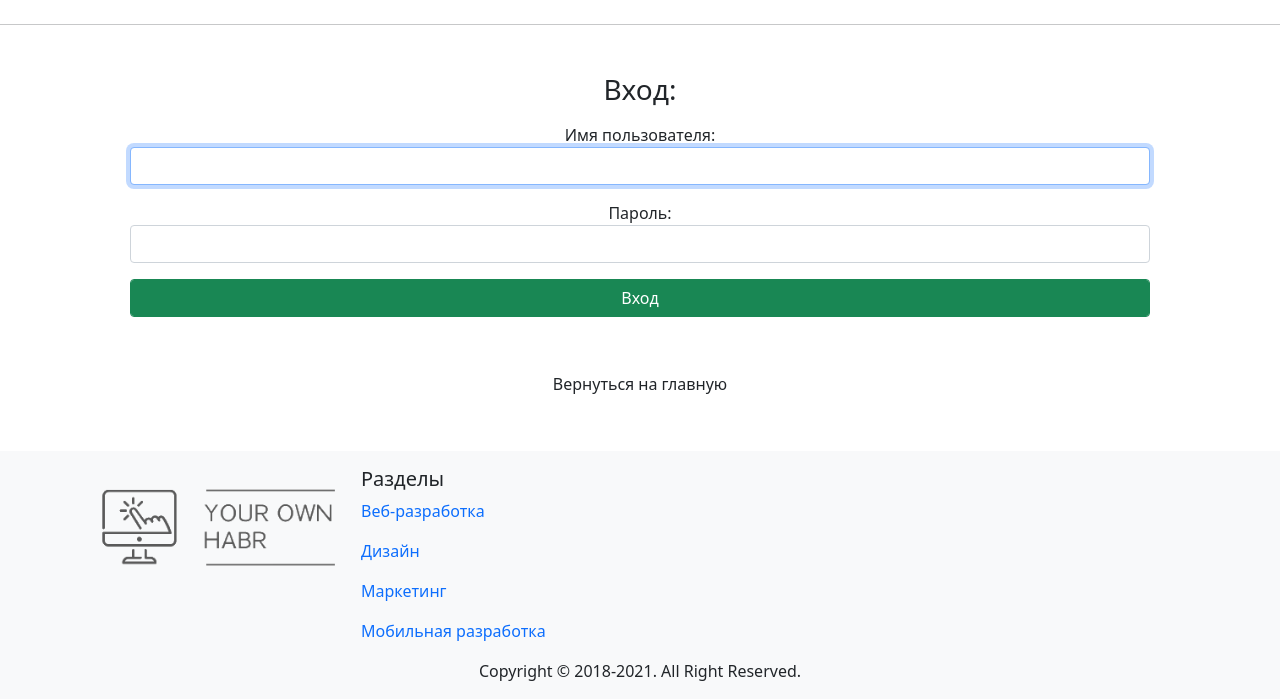
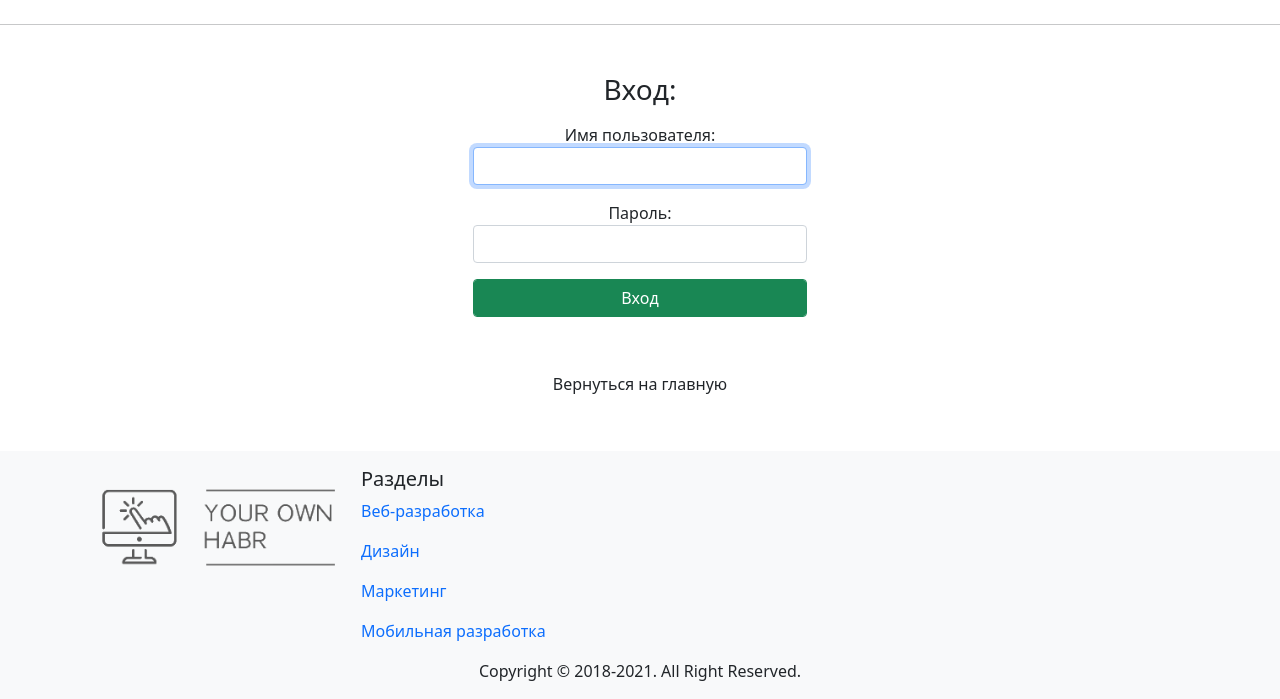
Before and after one commit to GregoryVins/Habr-team-3, a Django app: page /auth/login/ in a window 1280 px wide. Shown: the part 176-875 px from the top of the page. Run offline with Django 3.2, Linux system fonts and the light colour scheme; data comes from the database, SQL or seed files in the repository; some libraries are stand-ins or nearby versions.

Commit message:
Change login and registration form size

```diff
--- a/static/css/style.css
+++ b/static/css/style.css
@@ -64,3 +64,8 @@
 .hr-short-width {
     width: 98%;
 }
+
+.custom-form-size {
+    width: 30%;
+    margin-left: 35%;
+}
--- a/templates/registration/login.html
+++ b/templates/registration/login.html
@@ -5,7 +5,7 @@
 
 {% block content %}
     <div class="container">
-        <div class="text-center m-5">
+        <div class="text-center mt-5 mb-5 custom-form-size">
             <h1 class="h3 mb-3 font-weight-normal">Вход:</h1>
 
             {% if form.errors %}
--- a/templates/registration/register.html
+++ b/templates/registration/register.html
@@ -3,7 +3,7 @@
 
 {% block content %}
     <div class="container">
-        <div class="text-center m-5">
+        <div class="text-center mt-5 mb-5 custom-form-size">
             <h1 class="h3 mb-3 font-weight-normal">Регистрация:</h1>
 
             <form method="post" class="form-horizontal" enctype="multipart/form-data">
```
